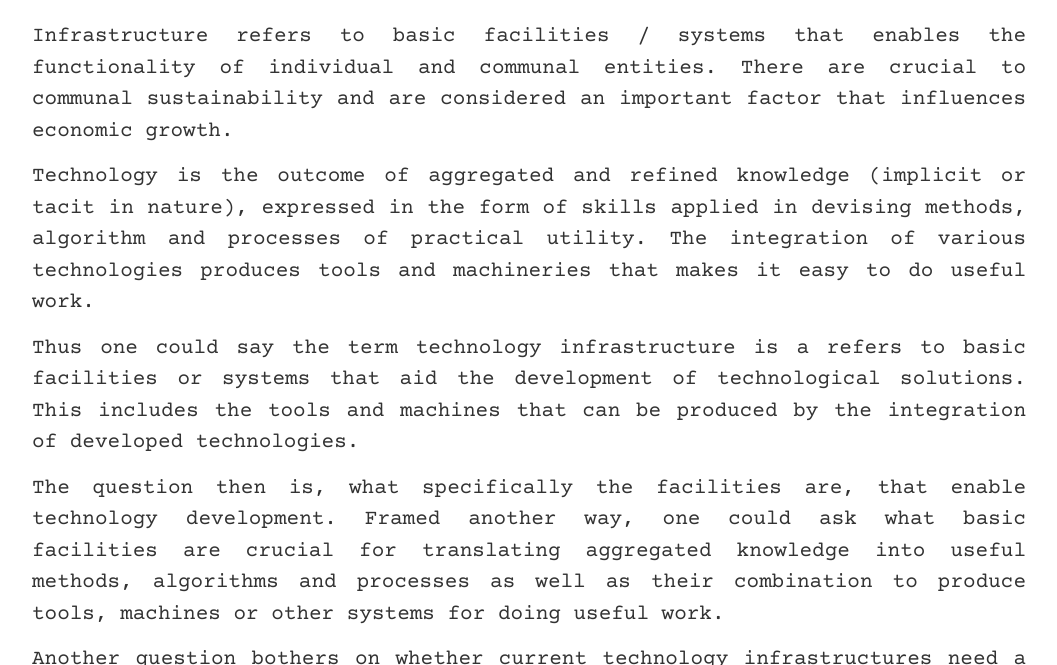
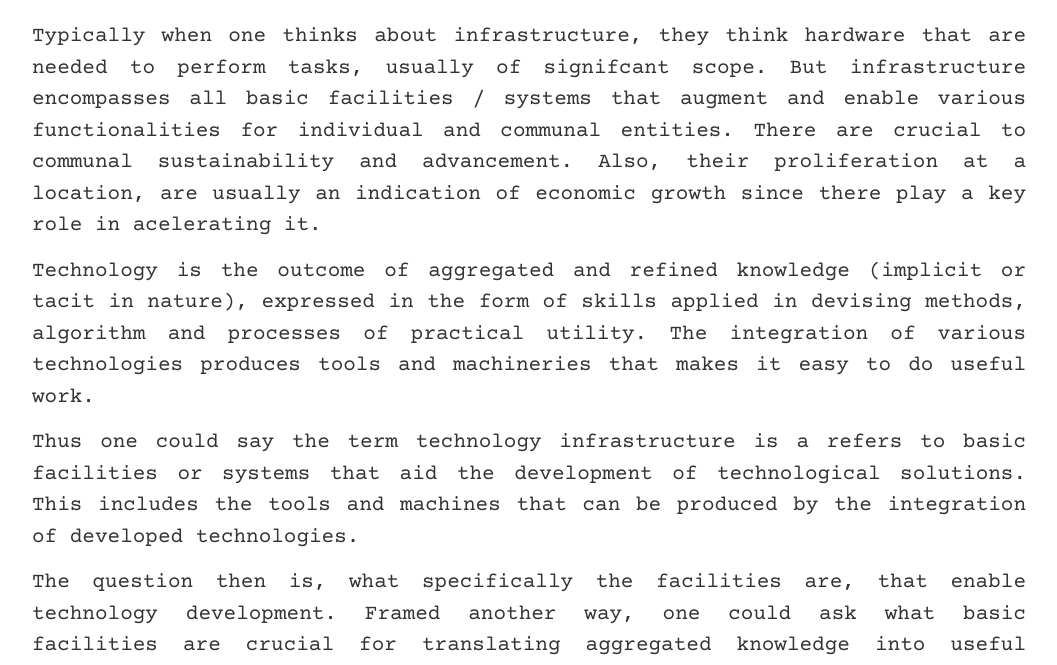
Before and after one commit to oferonmi/datafilik.github.io, a Jekyll site: the page built from _posts/2022-09-24-on-technology-infrastructure.md, in a window 1280 px wide and 900 px high, scrolled down 355 px, cut to the strip 235-900 px from the top of the window. Shown: the whole strip, without its empty margins (111-1168 px from the left). Built offline with Jekyll 4.4.1, drawn with Linux system fonts in a browser that asks for light colours; some web fonts are replaced; comment, search, counter and statistics services are not loaded.

Commit message:
post edit

```diff
--- a/_posts/2022-09-24-on-technology-infrastructure.md
+++ b/_posts/2022-09-24-on-technology-infrastructure.md
@@ -12,7 +12,7 @@ published: true
 
 <section class="container">
     <p align="justify">
-        Infrastructure refers to basic facilities / systems that enables the functionality of individual and communal entities. There are crucial to communal sustainability and are considered an important factor that influences economic growth.
+        Typically when one thinks about infrastructure, they think hardware that are needed to perform tasks, usually of signifcant scope. But infrastructure encompasses all basic facilities / systems that augment and enable various functionalities for individual and communal entities. There are crucial to communal sustainability and advancement. Also, their proliferation at a location, are usually an indication of economic growth since there play a key role in acelerating it.
     </p>
     <p align="justify">
         Technology is the outcome of aggregated and refined knowledge (implicit or tacit in nature), expressed in the form of skills applied in devising methods, algorithm and processes of practical utility. The integration of various technologies produces tools and machineries that makes it easy to do useful work.
```
